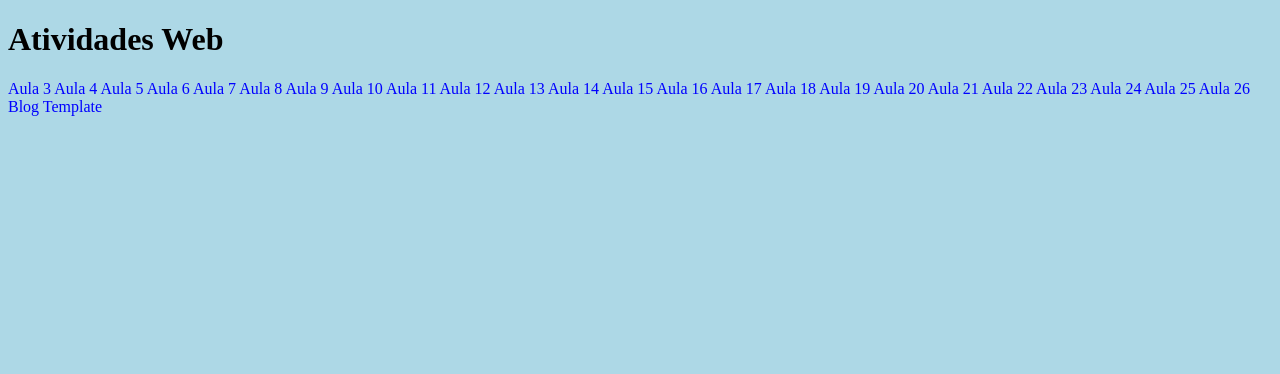
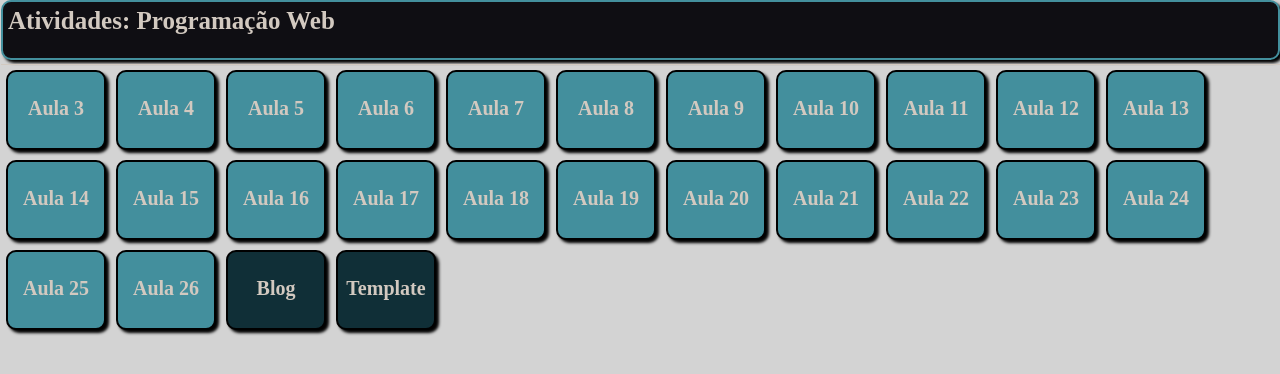
Before and after one commit to JohnnyBeserra/atvweb.yo, a plain HTML site: page index.html in a window 1280 px wide. Drawn offline with Linux system fonts and the light colour scheme.

Commit message:
Quarto commit

```diff
--- a/css/estilo.css
+++ b/css/estilo.css
@@ -1,17 +1,55 @@
 body{
-  background-color: lightblue;
+
+  background: lightgray;
+  margin: 0px 0px 0px 1px;
+
 }
-li{
-  border: solid 1px;
-  margin: 0 0 2px 0;
+nav{
+  width: 100%;
+  height: 60px;
+  background: #0F0E13;
+  color: #D2C9C0;
+  margin: 0px 0px 4px 0px ;
+  border: 2px solid #438F9D;
+  border-radius: 10px;
+  box-sizing: border-box;
+  box-shadow: 3px 3px 3px black;
+  padding: 5px;
 }
-a:link{
-  color: blue;
+span{
+  width: 100%;
+  margin-top: 20px;
+  /* border: 2px solid black; */
+  box-sizing: border-box;
+  font-size: 25px;
+  font-weight: bold;
 }
-
-a:visited{
-  color: orangered;
+a:hover{
+  color: #F75226;
 }
 a{
   text-decoration: none;
+  font-weight: bold;
+  font-size: 20px;
+  border: 2px solid black;
+  float: left;
+  box-sizing: border-box;
+  width: 100px;
+  height: 80px;
+  margin: 5px;
+  padding-top: 25px;
+  text-align: center;
+  background: #438F9D;
+  color: #D2C9C0;
+  border-radius: 10px;
+  box-shadow: 3px 3px 3px black;
 }
+div{
+
+  border-top: 1px solid #D2C9C0;
+  box-sizing: border-box;
+
+}
+.provas{
+  background: #102F37;
+}
--- a/index.html
+++ b/index.html
@@ -6,8 +6,10 @@
     <link rel="stylesheet" href="css/estilo.css">
   </head>
   <body>
-    <h1>Atividades Web</h1>
-    <Div>
+    <nav>
+      <span>Atividades: Programação Web</span>
+    </nav>
+    <div>
         <a target="_blank" href="Aula 3/projeto.html"> Aula 3</a>
         <a target="_blank" href="Aula 4/projeto.html"> Aula 4</a>
         <a target="_blank" href="Aula 5/formulario.html"> Aula 5</a>
@@ -32,8 +34,8 @@
         <a target="_self" href="#"> Aula 24</a>
         <a target="_self" href="#"> Aula 25</a>
         <a target="_blank" href="Aula 26/elementos.html"> Aula 26</a>
-        <a target="_blank" href="https://johnnybeserra.github.io/cineasta.io/"> Blog</a>
-        <a target="_blank" href="Templatesys/login.html"> Template</a>
-    </ul>
+        <a target="_blank" class="provas" href="https://johnnybeserra.github.io/cineasta.io/"> Blog</a>
+        <a target="_blank" class="provas" href="Templatesys/login.html"> Template</a>
+    </div>
   </body>
 </html>
```
